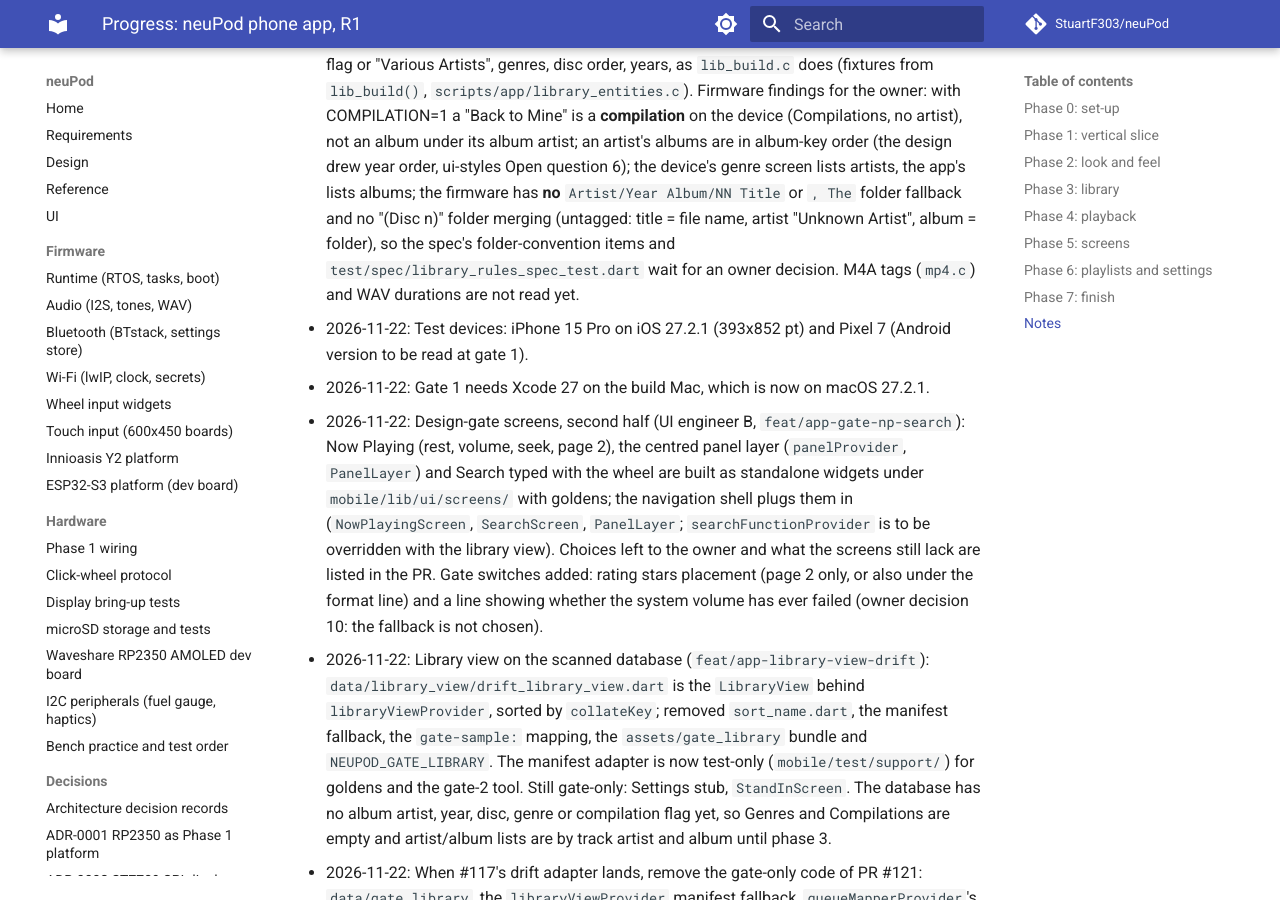
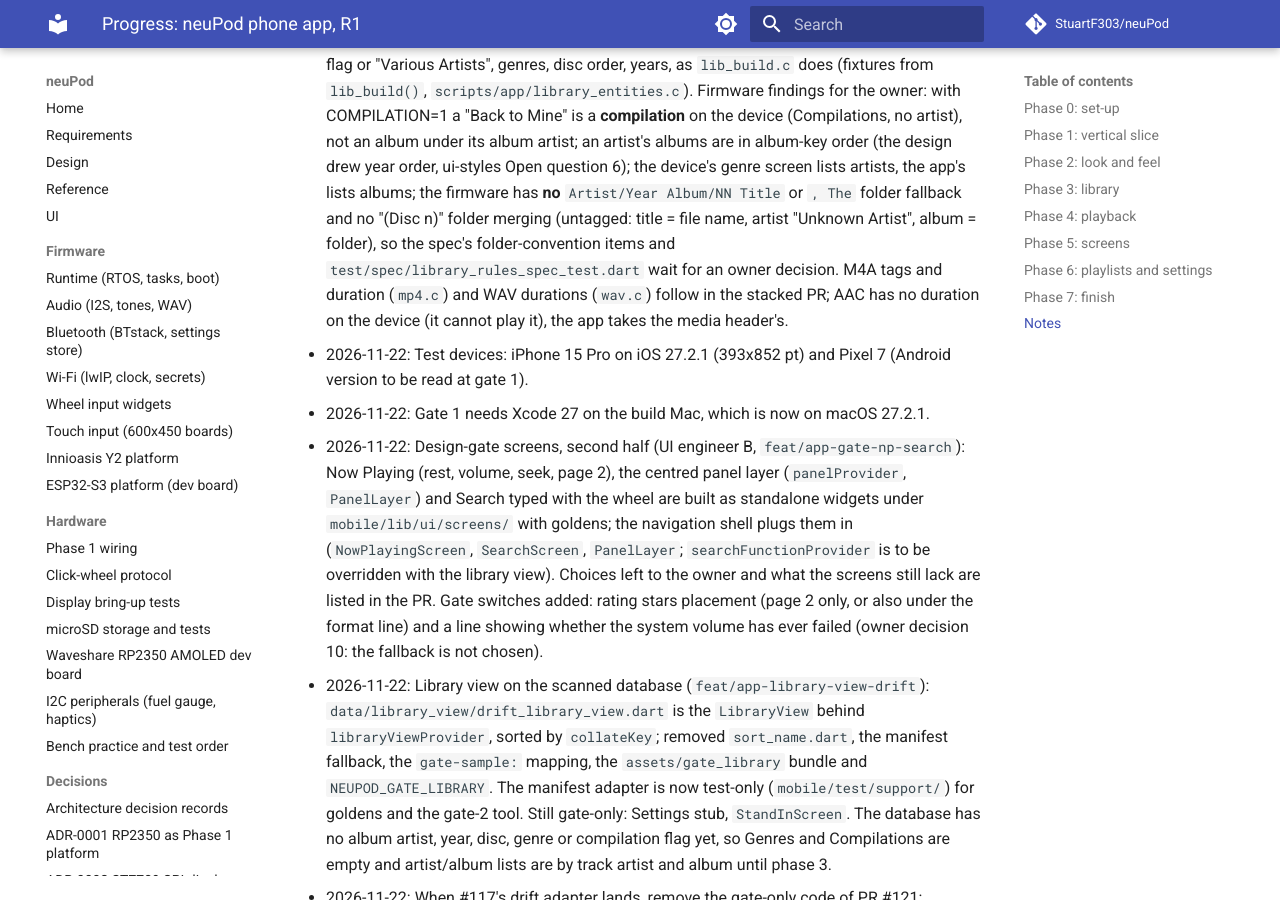
Before and after one commit to StuartF303/neuPod, an MkDocs documentation site: the page built from docs/app/PROGRESS.md, in a window 1280 px wide and 900 px high, scrolled down 6475 px. Built offline with MkDocs 1.6.1 and Material for MkDocs 9.7.7, drawn with Linux system fonts in a browser that asks for light colours; comment, search, counter and statistics services are not loaded.

Commit message:
docs(app): note M4A and WAV in PROGRESS
Co-Authored-By: Claude Opus 5.5 <noreply@anthropic.com>

```diff
--- a/docs/app/PROGRESS.md
+++ b/docs/app/PROGRESS.md
@@ -132,7 +132,7 @@ Every item means: works on Android and iOS, covered by tests at the levels the s
 
 (One line per thing the next session must know. Newest first.)
 
-- 2026-11-23: Library tags and album artists (#147, schema version 3, scan version 3): FLAC and MP3 album artist, sort tags, genre, disc, year and compilation flag read as `meta.c` reads them (vectors from the compiled parser, `scripts/app/gen_tag_key_vectors.py`); the library view folds artists on the album artist, albums on (album artist, album), compilations on the flag or "Various Artists", genres, disc order, years, as `lib_build.c` does (fixtures from `lib_build()`, `scripts/app/library_entities.c`). Firmware findings for the owner: with COMPILATION=1 a "Back to Mine" is a **compilation** on the device (Compilations, no artist), not an album under its album artist; an artist's albums are in album-key order (the design drew year order, ui-styles Open question 6); the device's genre screen lists artists, the app's lists albums; the firmware has **no** `Artist/Year Album/NN Title` or `, The` folder fallback and no "(Disc n)" folder merging (untagged: title = file name, artist "Unknown Artist", album = folder), so the spec's folder-convention items and `test/spec/library_rules_spec_test.dart` wait for an owner decision. M4A tags (`mp4.c`) and WAV durations are not read yet.
+- 2026-11-23: Library tags and album artists (#147, schema version 3, scan version 3): FLAC and MP3 album artist, sort tags, genre, disc, year and compilation flag read as `meta.c` reads them (vectors from the compiled parser, `scripts/app/gen_tag_key_vectors.py`); the library view folds artists on the album artist, albums on (album artist, album), compilations on the flag or "Various Artists", genres, disc order, years, as `lib_build.c` does (fixtures from `lib_build()`, `scripts/app/library_entities.c`). Firmware findings for the owner: with COMPILATION=1 a "Back to Mine" is a **compilation** on the device (Compilations, no artist), not an album under its album artist; an artist's albums are in album-key order (the design drew year order, ui-styles Open question 6); the device's genre screen lists artists, the app's lists albums; the firmware has **no** `Artist/Year Album/NN Title` or `, The` folder fallback and no "(Disc n)" folder merging (untagged: title = file name, artist "Unknown Artist", album = folder), so the spec's folder-convention items and `test/spec/library_rules_spec_test.dart` wait for an owner decision. M4A tags and duration (`mp4.c`) and WAV durations (`wav.c`) follow in the stacked PR; AAC has no duration on the device (it cannot play it), the app takes the media header's.
 
 - 2026-11-22: Test devices: iPhone 15 Pro on iOS 27.2.1 (393x852 pt) and Pixel 7 (Android version to be read at gate 1).
 - 2026-11-22: Gate 1 needs Xcode 27 on the build Mac, which is now on macOS 27.2.1.
```
